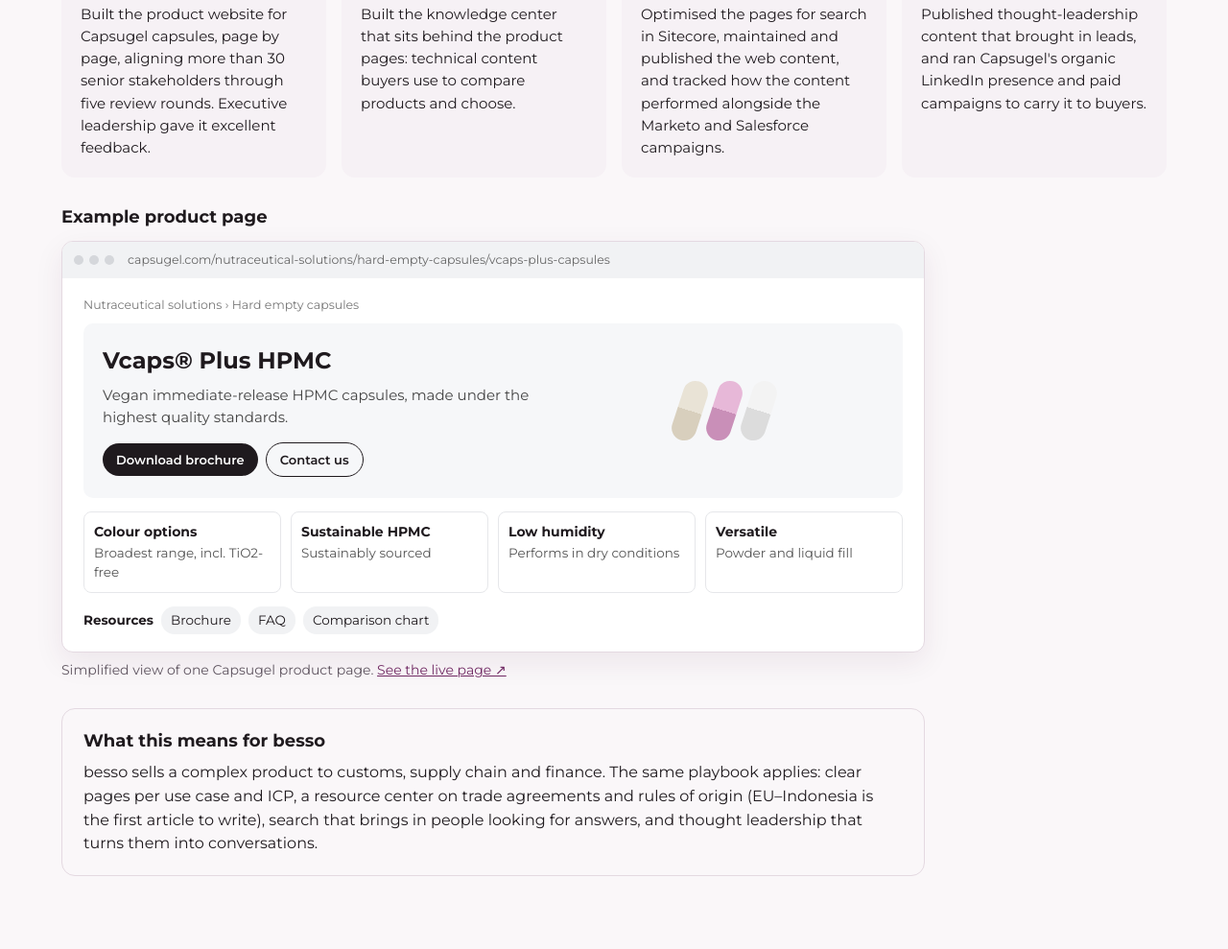
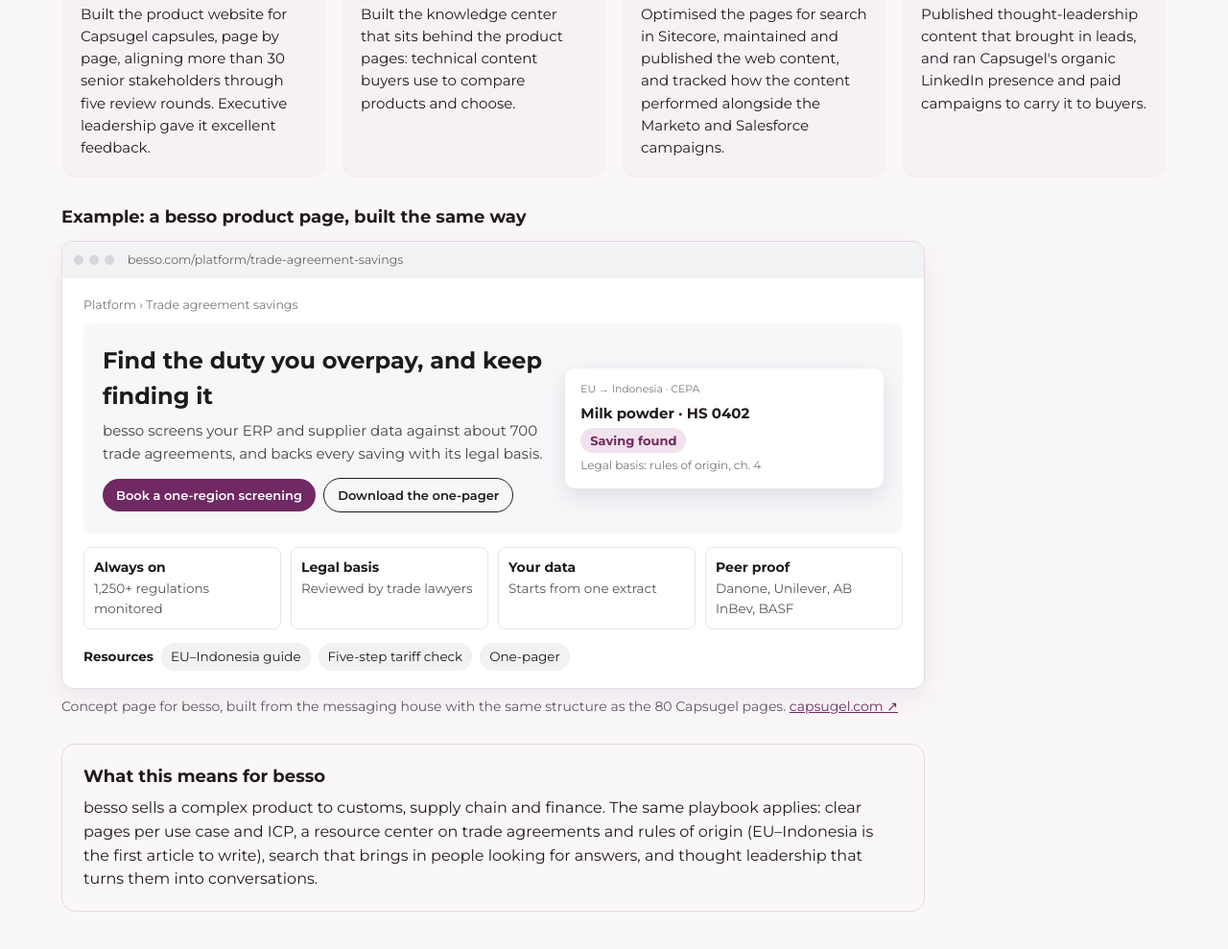
Before and after one commit to IliaParaskevopoulos/besso, a plain HTML site: page website-build.html in a window 1280 px wide. Shown: the part 836-1825 px from the top of the page at 96% size. Before the commit the page ends 1800 px from the top, so only its background shows below. Drawn offline with Linux system fonts and the light colour scheme.

Commit message:
Show a besso product page concept on the website build page
Co-Authored-By: Claude Opus 5.5 <noreply@anthropic.com>
Claude-Session: https://claude.ai/code/session_01MtKpymLiHrVdqFc5fhUGK4

```diff
--- a/website-build.html
+++ b/website-build.html
@@ -38,8 +38,10 @@
 .caps{display:flex;gap:10px;justify-content:center}.caps i{width:26px;height:64px;border-radius:13px;background:linear-gradient(180deg,#e9e3d6 50%,#d8cfbd 50%);transform:rotate(18deg)}.caps i:nth-child(2){background:linear-gradient(180deg,#e7b8d8 50%,#c98fb8 50%)}.caps i:nth-child(3){background:linear-gradient(180deg,#f3f3f3 50%,#dcdcdc 50%)}
 .ben{display:grid;grid-template-columns:repeat(4,minmax(0,1fr));gap:10px;margin:14px 0}.ben div{border:1px solid #e6e7ea;border-radius:8px;padding:10px;font-size:13.5px;color:#555}.ben b{display:block;color:#1F1A1E;font-size:14px}
 .res{display:flex;flex-wrap:wrap;gap:8px;align-items:center;font-size:13.5px}.res span{background:#F1F2F4;border-radius:14px;padding:4px 10px}
+.lanec{background:#fff;border-radius:10px;box-shadow:0 8px 22px rgba(74,26,65,.12);padding:14px 16px;display:grid;gap:4px;font-size:13px}.lanec small{color:#777}.lanec b{font-size:15px}.lanec .ok{justify-self:start;background:#f1e3ed;color:#702963;font-weight:700;border-radius:14px;padding:3px 10px}.lanec em{font-style:normal;color:#777;font-size:12px}
+.b1{background:#702963!important}
 .exn{font-size:14px;color:var(--mut);margin:8px 0 0}
-@media(max-width:600px){.hero2{grid-template-columns:minmax(0,1fr)}.caps{display:none}.ben{grid-template-columns:repeat(2,minmax(0,1fr))}}
+@media(max-width:600px){.hero2{grid-template-columns:minmax(0,1fr)}.caps{display:none}.lanec{display:none}.ben{grid-template-columns:repeat(2,minmax(0,1fr))}}
 .bridge{margin-top:28px;border:1px solid var(--line);border-radius:14px;padding:20px 22px;max-width:900px}
 .bridge h3{margin:0 0 6px;font-size:18px}.bridge p{margin:0}
 @media(max-width:900px){.wb{grid-template-columns:repeat(2,minmax(0,1fr))}}@media(max-width:520px){.wb{grid-template-columns:minmax(0,1fr)}}
@@ -83,15 +85,16 @@
 <div class="wbc"><span class="n">Leads</span><h3>Thought leadership</h3><p>Published thought-leadership content that brought in leads, and ran Capsugel's organic LinkedIn presence and paid campaigns to carry it to buyers.</p></div>
 </div>
 <section class="ex">
-<h3>Example product page</h3>
-<div class="br"><div class="brbar"><i></i><i></i><i></i><span>capsugel.com/nutraceutical-solutions/hard-empty-capsules/vcaps-plus-capsules</span></div>
+<h3>Example: a besso product page, built the same way</h3>
+<div class="br"><div class="brbar"><i></i><i></i><i></i><span>besso.com/platform/trade-agreement-savings</span></div>
 <div class="pg">
-<p class="crumb">Nutraceutical solutions › Hard empty capsules</p>
-<div class="hero2"><div><h4>Vcaps® Plus HPMC</h4><p>Vegan immediate-release HPMC capsules, made under the highest quality standards.</p><span class="b1">Download brochure</span> <span class="b2">Contact us</span></div><div class="caps" aria-hidden="true"><i></i><i></i><i></i></div></div>
-<div class="ben"><div><b>Colour options</b>Broadest range, incl. TiO2-free</div><div><b>Sustainable HPMC</b>Sustainably sourced</div><div><b>Low humidity</b>Performs in dry conditions</div><div><b>Versatile</b>Powder and liquid fill</div></div>
-<div class="res"><b>Resources</b><span>Brochure</span><span>FAQ</span><span>Comparison chart</span></div>
+<p class="crumb">Platform › Trade agreement savings</p>
+<div class="hero2"><div><h4>Find the duty you overpay, and keep finding it</h4><p>besso screens your ERP and supplier data against about 700 trade agreements, and backs every saving with its legal basis.</p><span class="b1">Book a one-region screening</span> <span class="b2">Download the one-pager</span></div>
+<div class="lanec" aria-hidden="true"><small>EU → Indonesia · CEPA</small><b>Milk powder · HS 0402</b><span class="ok">Saving found</span><em>Legal basis: rules of origin, ch. 4</em></div></div>
+<div class="ben"><div><b>Always on</b>1,250+ regulations monitored</div><div><b>Legal basis</b>Reviewed by trade lawyers</div><div><b>Your data</b>Starts from one extract</div><div><b>Peer proof</b>Danone, Unilever, AB InBev, BASF</div></div>
+<div class="res"><b>Resources</b><span>EU–Indonesia guide</span><span>Five-step tariff check</span><span>One-pager</span></div>
 </div></div>
-<p class="exn">Simplified view of one Capsugel product page. <a href="https://capsugel.com/nutraceutical-solutions/hard-empty-capsules/vcaps-plus-capsules">See the live page ↗</a></p>
+<p class="exn">Concept page for besso, built from the messaging house with the same structure as the 80 Capsugel pages. <a href="https://www.capsugel.com">capsugel.com ↗</a></p>
 </section>
 <div class="bridge"><h3>What this means for besso</h3><p>besso sells a complex product to customs, supply chain and finance. The same playbook applies: clear pages per use case and ICP, a resource center on trade agreements and rules of origin (EU–Indonesia is the first article to write), search that brings in people looking for answers, and thought leadership that turns them into conversations.</p></div>
 </div></main>
```
